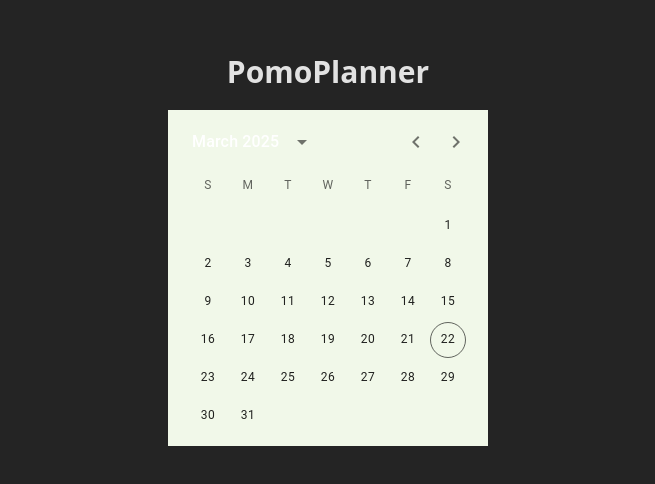
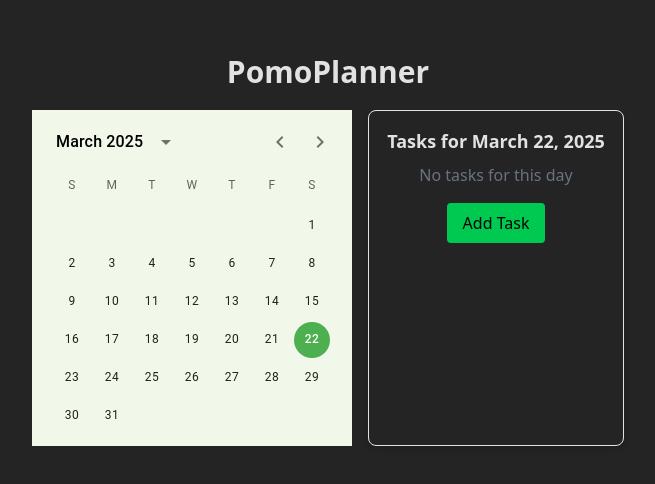
Before and after one commit to RonCodes88/PomoPlanner, a React (Vite) app in the folder PomoPlanner/: page / in a window 1280 px wide. Shown: the part 150-634 px from the top of the page, without its empty margins (312-967 px from the left). Built offline with nearby package versions, Linux system fonts and the light colour scheme.

Commit message:
added tasks sideview and changed calendar styling

```diff
--- a/PomoPlanner/src/components/Calendar.jsx
+++ b/PomoPlanner/src/components/Calendar.jsx
@@ -1,18 +1,90 @@
 import { LocalizationProvider } from "@mui/x-date-pickers/LocalizationProvider";
 import { AdapterDayjs } from "@mui/x-date-pickers/AdapterDayjs";
 import { DateCalendar } from "@mui/x-date-pickers/DateCalendar";
-import { lightGreen } from "@mui/material/colors";
+import { lightGreen, green } from "@mui/material/colors";
+import dayjs from "dayjs";
+import React, { useState } from "react";
 
-import React from "react";
+// Sample task data - replace with your actual task fetching mechanism
+const sampleTasks = {
+  "2025-03-23": [
+    { id: 1, title: "Complete project", time: "10:00 AM" },
+    { id: 2, title: "Team meeting", time: "2:00 PM" }
+  ],
+  "2025-03-24": [
+    { id: 3, title: "Doctor appointment", time: "9:30 AM" }
+  ]
+};
 
 export default function Calendar() {
+  const [selectedDate, setSelectedDate] = useState(dayjs());
+  const [showSideView, setShowSideView] = useState(true);
+
+  const formattedDate = selectedDate.format('YYYY-MM-DD');
+  const tasksForSelectedDate = sampleTasks[formattedDate] || [];
+
+  const handleDateChange = (newDate) => {
+    setSelectedDate(newDate);
+    setShowSideView(true);
+  };
+
   return (
-    <div >
-      <LocalizationProvider dateAdapter={AdapterDayjs}>
-        <DateCalendar sx={{
-          bgcolor: lightGreen[50],
-        }} />
-      </LocalizationProvider>
+    <div className="flex">
+      <div className="mr-4">
+        <LocalizationProvider dateAdapter={AdapterDayjs}>
+          <DateCalendar
+            value={selectedDate}
+            onChange={handleDateChange}
+            sx={{
+              bgcolor: lightGreen[50],
+              '& .MuiPickersCalendarHeader-label': {
+                color: "black",
+              },
+              '& .MuiPickersYear-yearButton': {
+                color: "black",
+              },
+              '& .Mui-selected': {
+                backgroundColor: `${green[500]} !important`,
+                color: 'white !important', // Text color for the selected date
+              },
+              '& .Mui-selected:hover': {
+                backgroundColor: `${green[600]} !important`,
+              },
+              '& .MuiPickersDay-today': {
+                borderColor: lightGreen[500],
+              }
+            }}
+          />
+        </LocalizationProvider>
+      </div>
+
+      {showSideView && (
+        <div className="border p-4 rounded-lg shadow-md w-64">
+          <h3 className="text-lg font-semibold mb-2">
+            Tasks for {selectedDate.format('MMMM D, YYYY')}
+          </h3>
+
+          {tasksForSelectedDate.length > 0 ? (
+            <ul className="space-y-2">
+              {tasksForSelectedDate.map(task => (
+                <li key={task.id} className="p-2 text-black bg-gray-50 rounded">
+                  <p className="font-medium">{task.title}</p>
+                  <p className="text-sm text-gray-600">{task.time}</p>
+                </li>
+              ))}
+            </ul>
+          ) : (
+            <p className="text-gray-500">No tasks for this day</p>
+          )}
+
+          <button
+            className="mt-4 bg-green-500 text-black px-4 py-2 rounded hover:bg-green-600"
+            onClick={() => {/* Add task functionality here */}}
+          >
+            Add Task
+          </button>
+        </div>
+      )}
     </div>
   );
 }
```
